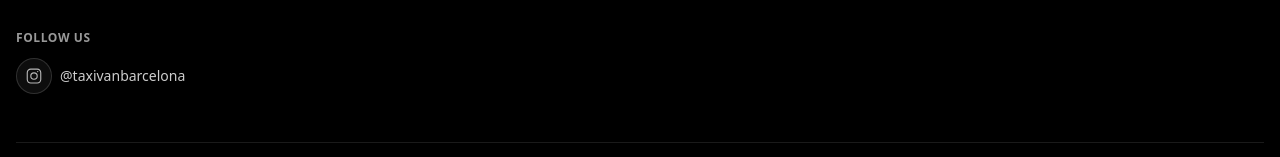
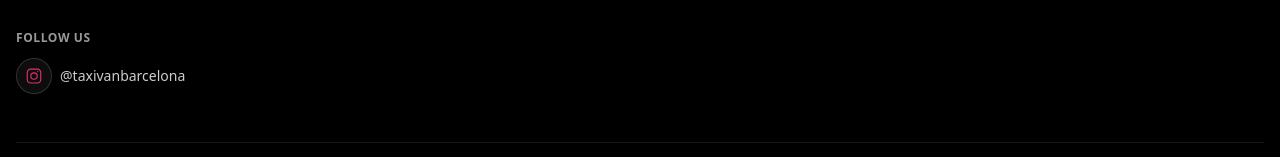
Before and after one commit to insidedopamineacademy-cmd/taxivanbarcelona, a Next.js app: page /en in a window 1280 px wide. Shown: the part 5842-5999 px from the top of the page. Built offline with nearby package versions, Linux system fonts and the light colour scheme; no server answers.

Commit message:
Style: update Instagram icon to official brand colors

```diff
--- a/components/layout/Footer.tsx
+++ b/components/layout/Footer.tsx
@@ -223,7 +223,7 @@ export default async function Footer() {
                     height="18"
                     viewBox="0 0 24 24"
                     fill="currentColor"
-                    className="text-white/70 group-hover:text-white"
+                    className="text-[#E1306C] group-hover:text-[#F77737] transition-colors"
                   >
                     <path d="M7.75 2C4.68 2 2.25 4.43 2.25 7.5v9c0 3.07 2.43 5.5 5.5 5.5h8.5c3.07 0 5.5-2.43 5.5-5.5v-9C21.75 4.43 19.32 2 16.25 2h-8.5zm0 1.5h8.5c2.24 0 4 1.76 4 4v9c0 2.24-1.76 4-4 4h-8.5c-2.24 0-4-1.76-4-4v-9c0-2.24 1.76-4 4-4zm9.25 1.75a.88.88 0 100 1.75.88.88 0 000-1.75zM12 7a5 5 0 100 10 5 5 0 000-10zm0 1.5a3.5 3.5 0 110 7 3.5 3.5 0 010-7z" />
                   </svg>
```
